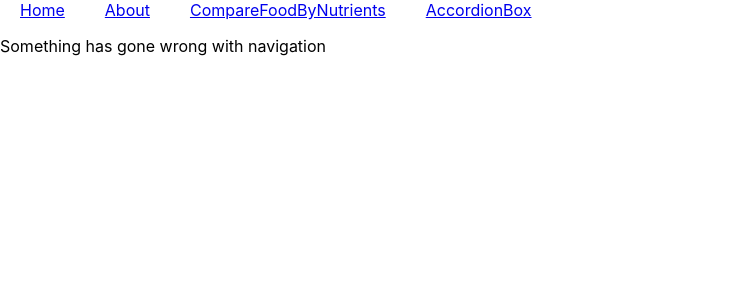
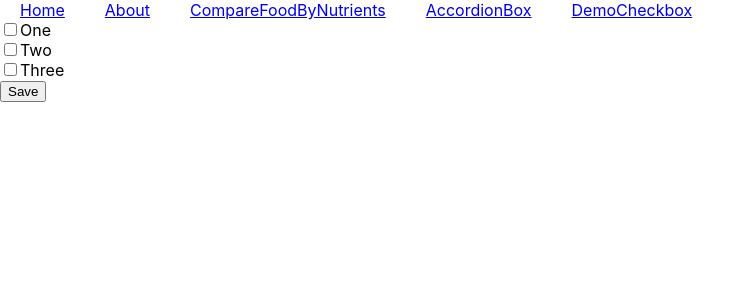
Before and after one commit to jagadish594/MWYE, a React (Create React App) app in the folder mwye_v3/: page /DemoCheckbox in a window 1280 px wide. Shown: the top 300 px of the page, without its empty margins (0-755 px from the left). Built offline with nearby package versions, Linux system fonts and the light colour scheme.

Commit message:
DemoCheckBox added and successful

```diff
--- a/mwye_v3/package.json
+++ b/mwye_v3/package.json
@@ -3,10 +3,11 @@
   "version": "0.1.0",
   "private": true,
   "dependencies": {
+    "prop-types": "^15.6.2",
     "react": "^16.7.0",
     "react-dom": "^16.7.0",
     "react-router-dom": "^4.3.1",
-    "react-scripts": "2.1.2",
+    "react-scripts": "^2.1.3",
     "react-table": "^6.8.6"
   },
   "scripts": {
--- a/mwye_v3/src/App.js
+++ b/mwye_v3/src/App.js
@@ -4,6 +4,7 @@ import Home from './components/Home';
 import About from './components/About';
 import CompareFoodByNutrients from './components/CompareFoodByNutrients';
 import AccordionBox from './components/AccordionBox';
+import DemoCheckbox from './components/DemoCheckBox';
 import Error from './components/Error';
 import Navigation from './components/Navigation';
 
@@ -24,6 +25,7 @@ class App extends Component {
               <Route path = "/About" component = {About} />
               <Route path = "/CompareFoodByNutrients" component = {CompareFoodByNutrients} />
               <Route path = "/AccordionBox" component = {AccordionBox} />
+              <Route path = "/DemoCheckbox" component = {DemoCheckbox} />
               <Route component = {Error} />
             </Switch>
 
--- /dev/null
+++ b/mwye_v3/src/components/Checkbox.js
@@ -0,0 +1,47 @@
+import React, { Component } from 'react';
+import PropTypes from 'prop-types';
+
+class Checkbox extends Component {
+  state = {
+    isChecked: false,
+  }
+
+  toggleCheckboxChange = () => {
+    const { handleCheckboxChange, label } = this.props;
+
+    this.setState(({ isChecked }) => (
+      {
+        isChecked: !isChecked,
+      }
+    ));
+
+    handleCheckboxChange(label);
+  }
+
+  render() {
+    const { label } = this.props;
+    const { isChecked } = this.state;
+
+    return (
+      <div className="checkbox">
+        <label>
+          <input
+            type="checkbox"
+            value={label}
+            checked={isChecked}
+            onChange={this.toggleCheckboxChange}
+          />
+
+          {label}
+        </label>
+      </div>
+    );
+  }
+}
+
+Checkbox.propTypes = {
+  label: PropTypes.string.isRequired,
+  handleCheckboxChange: PropTypes.func.isRequired,
+};
+
+export default Checkbox;
--- a/mwye_v3/src/components/CompareFoodByNutrients.js
+++ b/mwye_v3/src/components/CompareFoodByNutrients.js
@@ -1,11 +1,19 @@
 import React, { Component } from 'react';
-//import './App.css';
 import ReactTable from 'react-table';
 import "react-table/react-table.css";
 import basicNutrients from './basicNutrients.json'
 //List the foods by a nutrient
-//import BuildNutriTree from './BuildNutriTree';
-
+const nutriArr = [];
+const basicNutrientsBox = [];
+for(let item in basicNutrients){
+  basicNutrientsBox[item] = {
+    'nutrient_id': basicNutrients[item].nutrient_id,
+    'nutrient_name': basicNutrients[item].nutrient_name,
+    'nutrient_group': basicNutrients[item].nutrient_group,
+    'isCheckBoxChecked': false
+  }
+}
+//console.log(basicNutrientsBox);
 class CompareFoodByNutrients extends Component {
   constructor(props){
     super(props);
@@ -60,7 +68,7 @@ class CompareFoodByNutrients extends Component {
         }
       ],
       selectedNutrients: new Set(),
-      basicNutrientInfo: "",
+      basicNutrientInfo: basicNutrientsBox,
       isCheckBox509Checked: false,
       isCheckBox518Checked: false,
       isCheckBox516Checked: false,
@@ -75,8 +83,7 @@ class CompareFoodByNutrients extends Component {
     this.toggleChange515 = this.toggleChange515.bind(this);
     this.toggleChange514 = this.toggleChange514.bind(this);
     this.toggleChange513 = this.toggleChange513.bind(this);
-    this.getBasicNutrients = this.getBasicNutrients.bind(this);
-    this.toggleCheckBoxChange = this.toggleCheckBoxChange.bind(this);
+    //this.toggleCheckBoxChange = this.toggleCheckBoxChange.bind(this);
     this.handleUserInputButton = this.handleUserInputButton.bind(this);
 
   }
@@ -115,45 +122,27 @@ class CompareFoodByNutrients extends Component {
     });
   }
 
-  toggleCheckBoxChange(nutriID){
-    const basicNutriInfo = Array.from(this.state.basicNutrientInfo);
-    const nutrient = basicNutriInfo.filter(nutrient =>nutrient.nutrient_id === nutriID);
-    nutrient.isCheckBoxChecked = !'isCheckBoxChecked';
-    //basicNutriInfo[nutriID].isCheckBoxChecked = !this.state.isCheckBoxChecked;
-    this.setState({
-      basicNutrientInfo: basicNutriInfo
-    });
-  }
+  // toggleCheckBoxChange(nutriID){
+  //   const nutrient = this.state.basicNutrientInfo.filter(nutrient =>nutrient.nutrient_id === nutriID);
+  //   //console.log(nutrient);
+  //   const basicNutri = this.state.basicNutrientInfo;
+  //   for(let item in basicNutri){
+  //     if(item.nutrient_id === nutriID){
+  //       if(nutrient.isCheckBoxChecked === true) nutrient.isCheckBoxChecked = false;
+  //       else nutrient.isCheckBoxChecked = true;
+  //     }
+  //   }
+  //   nutriArr.push(nutrient);
 
-  getBasicNutrients(){
-    const bNutri = basicNutrients;
-    const newBNutri = [];
-    for(let item in bNutri){
-      // newBNutri[bNutri[item].nutrient_id] = {
-      //   'nutrient_id': bNutri[item].nutrient_id,
-      //   'nutrient_name': bNutri[item].nutrient_name,
-      //   'nutrient_group': bNutri[item].nutrient_group,
-      //   'isCheckBoxChecked': false
-      // }
-      newBNutri[item] = {
-        'nutrient_id': bNutri[item].nutrient_id,
-        'nutrient_name': bNutri[item].nutrient_name,
-        'nutrient_group': bNutri[item].nutrient_group,
-        'isCheckBoxChecked': false
-      }
-    }
-    this.setState({
-      basicNutrientInfo: newBNutri
-    });
-
-  }
-  componentWillMount(){
-    //console.log(newBNutri);
-    //console.log(this.state.basicNutrientInfo);
-  }
-  componentDidMount(){
-    //this.getBasicNutrients();
-  }
+  //   if(nutriArr.length === 129)
+  //     this.setState({
+  //       basicNutrientInfo: nutriArr
+  //     });
+  //   //basicNutriInfo[nutriID].isCheckBoxChecked = !this.state.isCheckBoxChecked;
+  //   // this.setState({
+  //   //   basicNutrientInfo: basicNutriInfo
+  //   // });
+  // }
 
   componentDidUpdate(prevProps, prevState, props){
     if(this.state.url!==prevState.url && this.state.url!==""){
@@ -170,8 +159,6 @@ class CompareFoodByNutrients extends Component {
 
   handleUserInputButton(){
     //check for all true values and create URL as a string and set the state of URL
-    //const selectedNutriList = new Set(this.state.selectedNutrients);
-    this.getBasicNutrients();
     const selectedNutriList = new Set();
     let urlTemp = "";
     for(const attri in this.state){
@@ -246,12 +233,7 @@ class CompareFoodByNutrients extends Component {
 
   render() {
     //console.log(this.state.basicNutrientInfo);
-    const bNutri = Array.from(this.state.basicNutrientInfo);
-    console.log(bNutri);
-    // const temp1000 = bNutri.filter(item => item.nutrient_group === 'Proximates');
-    // console.log(temp1000);
-
-    //console.log(temp100);
+    const bNutri = this.state.basicNutrientInfo;
     return(
       <div>
         <div>
@@ -266,7 +248,7 @@ class CompareFoodByNutrients extends Component {
               <h3 key = '513'><input type ='checkbox' checked = {this.state.isCheckBox513Checked} onChange={this.toggleChange513} />Alanine</h3>
               {
                 bNutri.map(item =>{
-                  return(<h3 key ={item.nutrient_id}><input type = 'checkbox' checked = {item.isCheckBoxChecked} onChange = {this.toggleCheckBoxChange(item.nutrient_id)}/>{item.nutrient_name}</h3>)
+                  return(<h3 key ={item.nutrient_id}><input type = 'checkbox' />{item.nutrient_name}</h3>)
                 })
               }
 
--- /dev/null
+++ b/mwye_v3/src/components/DemoCheckBox.js
@@ -0,0 +1,62 @@
+import React, { Component } from 'react';
+import Checkbox from './Checkbox';
+
+const items = [
+  'One',
+  'Two',
+  'Three',
+];
+
+class DemoCheckBox extends Component {
+  componentWillMount = () => {
+    this.selectedCheckboxes = new Set();
+  }
+
+  toggleCheckbox = label => {
+    if (this.selectedCheckboxes.has(label)) {
+      this.selectedCheckboxes.delete(label);
+    } else {
+      this.selectedCheckboxes.add(label);
+    }
+  }
+
+  handleFormSubmit = formSubmitEvent => {
+    formSubmitEvent.preventDefault();
+
+    for (const checkbox of this.selectedCheckboxes) {
+      console.log(checkbox, 'is selected.');
+    }
+  }
+
+  createCheckbox = label => (
+    <Checkbox
+      label={label}
+      handleCheckboxChange={this.toggleCheckbox}
+      key={label}
+    />
+  )
+
+  createCheckboxes = () => (
+    items.map(this.createCheckbox)
+  )
+
+  render() {
+    return (
+      <div className="container">
+        <div className="row">
+          <div className="col-sm-12">
+
+            <form onSubmit={this.handleFormSubmit}>
+              {this.createCheckboxes()}
+
+              <button className="btn btn-default" type="submit">Save</button>
+            </form>
+
+          </div>
+        </div>
+      </div>
+    );
+  }
+}
+
+export default DemoCheckBox;
--- a/mwye_v3/src/components/Navigation.js
+++ b/mwye_v3/src/components/Navigation.js
@@ -14,6 +14,7 @@ const Navigation = () =>{
       <NavLink to = "/About" style={styleNavigation}>About</NavLink>
       <NavLink to = "/CompareFoodByNutrients" style={styleNavigation}>CompareFoodByNutrients</NavLink>
       <NavLink to = "/AccordionBox" style = {styleNavigation}>AccordionBox</NavLink>
+      <NavLink to = "/DemoCheckbox" style = {styleNavigation}>DemoCheckbox</NavLink>
     </div>
   );
 };
```
Also changed, not shown: 1 other file (tests, documents, lock files or other folders).
